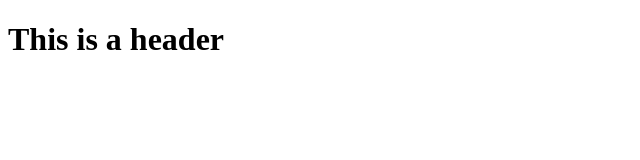
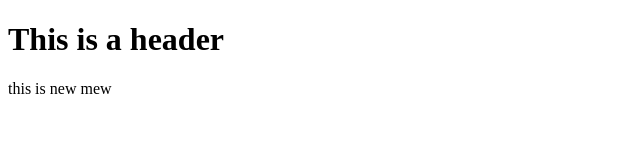
Before and after one commit to papajim1990/angular, a website: page index.html in a window 1280 px wide. Shown: the whole page, without its empty margins (0-640 px from the left). Drawn offline with Linux system fonts and the light colour scheme.

Commit message:
last one

```diff
--- a/index.html
+++ b/index.html
@@ -4,6 +4,6 @@
 <head></head>
 <body>
 <h1>This is a header</h1>
-
+<p>this is new mew</p>
 </body>
 </html>
```
Also changed, not shown: package.json (+4 -3 lines), 1 other file.
